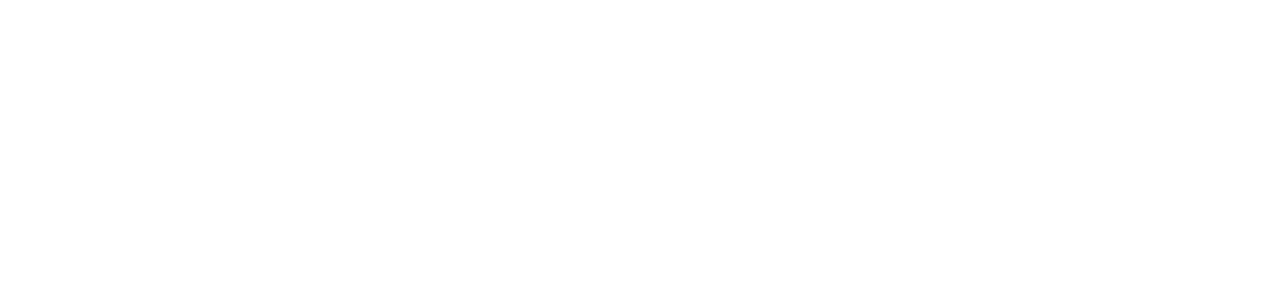
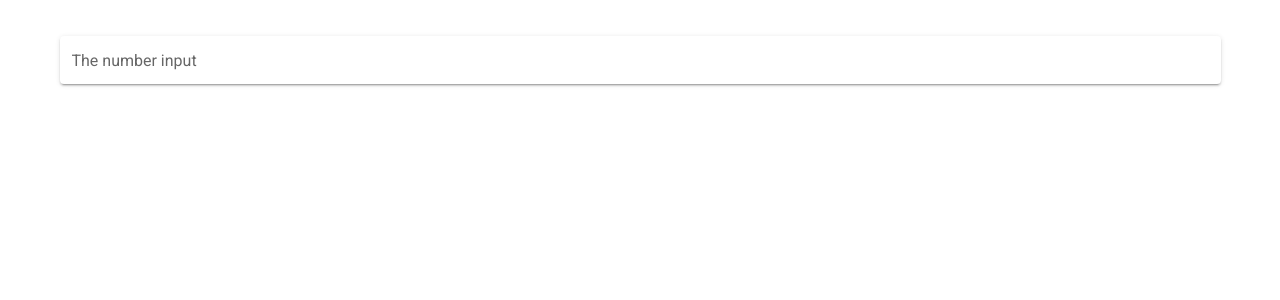
Before and after one commit to yuu-eguci/vue-canvas-study, a Vue app: page / in a window 1280 px wide. Shown: the top 300 px of the page. Built offline with nearby package versions, Linux system fonts and the light colour scheme.

Commit message:
✨ 数値入力を作成

```diff
--- a/src/components/TheNumberInput.vue
+++ b/src/components/TheNumberInput.vue
@@ -1,5 +1,11 @@
 <template>
   <v-container>
+    <v-text-field
+      solo
+      label="The number input"
+      clearable
+      type="number"
+    ></v-text-field>
   </v-container>
 </template>
 
```
